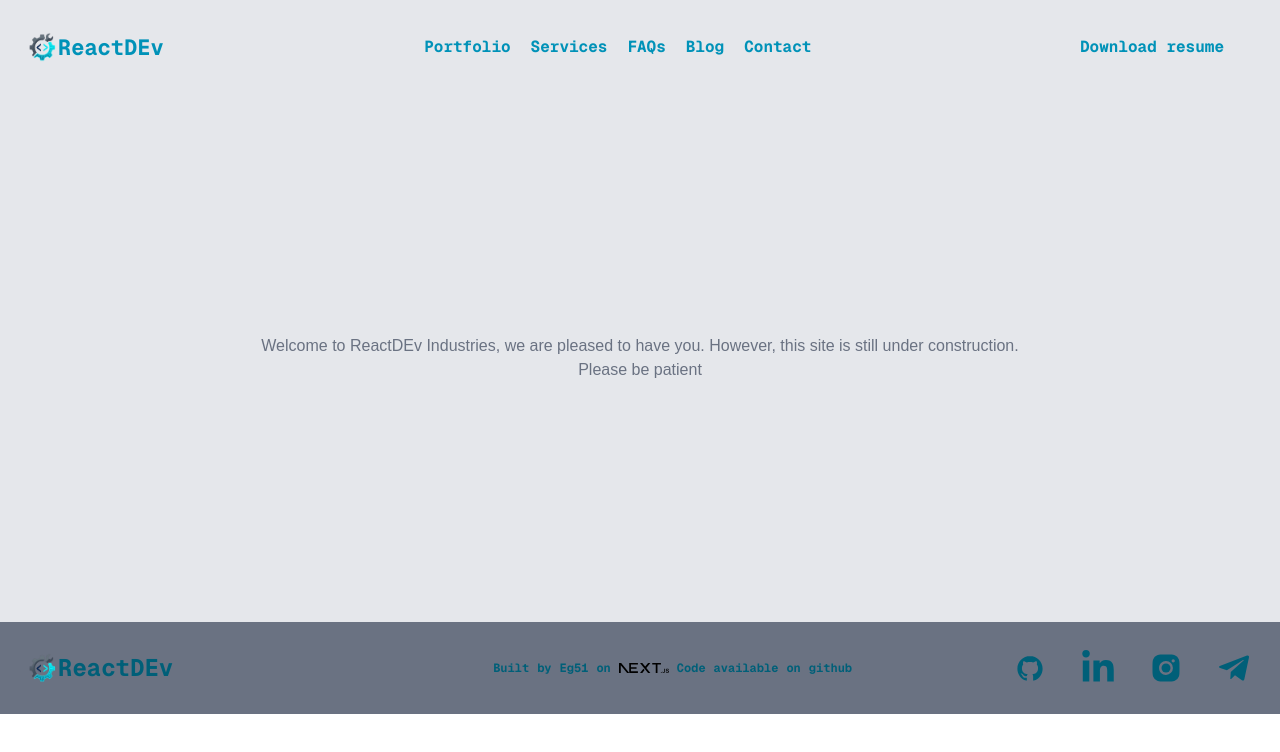
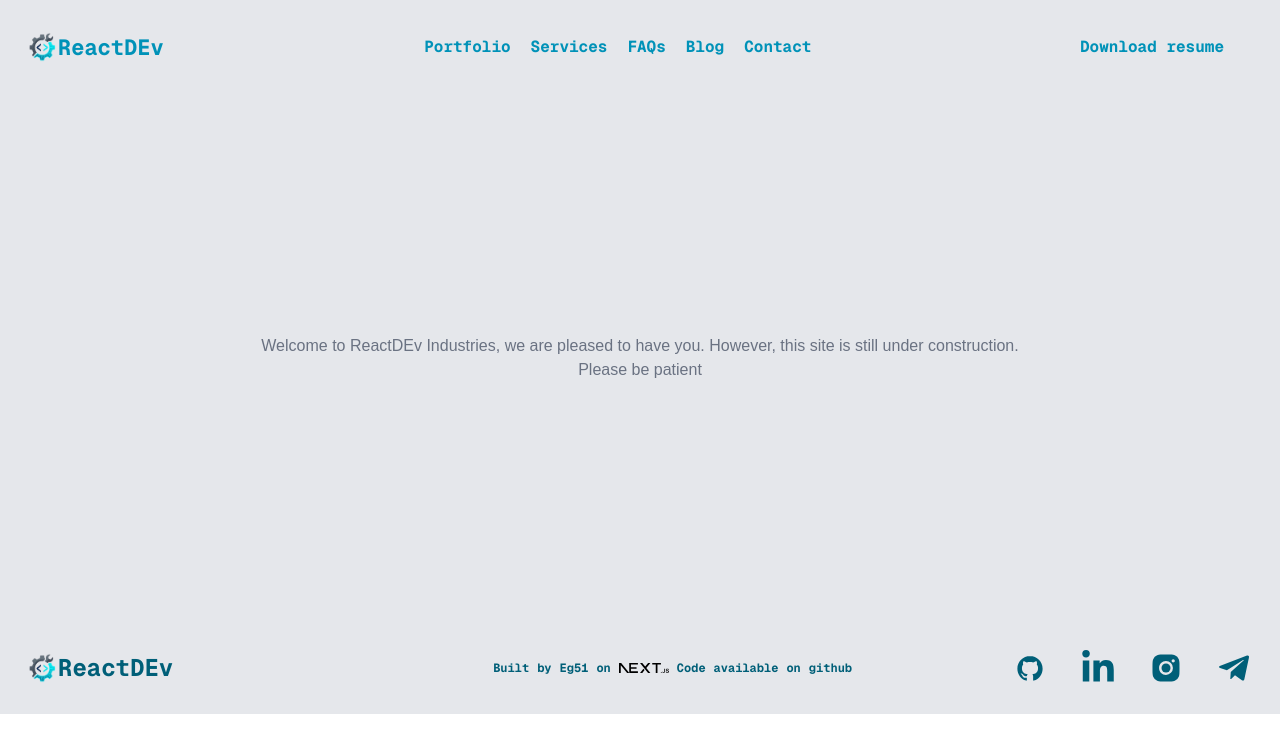
Before and after one commit to Eg51/fp, a Next.js app: page / in a window 1280 px wide. Shown: the top 752 px of the page. Built offline with nearby package versions, Linux system fonts and the light colour scheme.

Commit message:
changed my mind. decided to use gray-200 as generic bg-color

```diff
--- a/components/Footerr.tsx
+++ b/components/Footerr.tsx
@@ -8,13 +8,14 @@ import Icons4 from '@/components/iconss/Icons4'
 import Line from '@/components/Line'
 const Footerr = () => {
   return (
-    <div className=' p-7 bg-gray-500 flex flex-col
+    <div className=' p-7 bg-gray-200 flex flex-col
       items-center justify-center text-cyan-800'>
       <div className='flex items-center justify-between w-full'>
         <Link href={'/'}>
           <div className='flex items-center pr-40'>
             <img src={"logo.png"} width={30} height={30} />
-            <h1 className='active:text-amber-500 hover:text-gray-800 font-bold text-2xl border-0 font-mono'>ReactDEv</h1>
+            <h1 className='active:text-amber-500 hover:text-gray-800
+            font-bold text-2xl border-0 font-mono'>ReactDEv</h1>
           </div>
         </Link>
         <div className='text-[12px]
```
